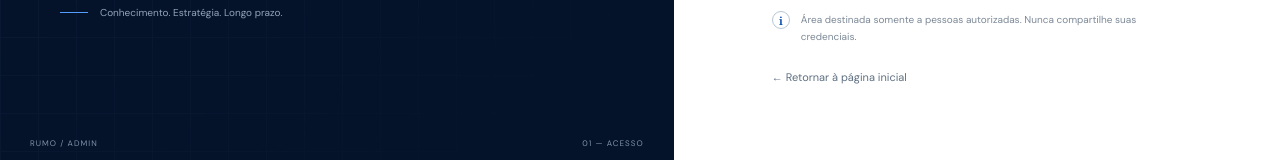
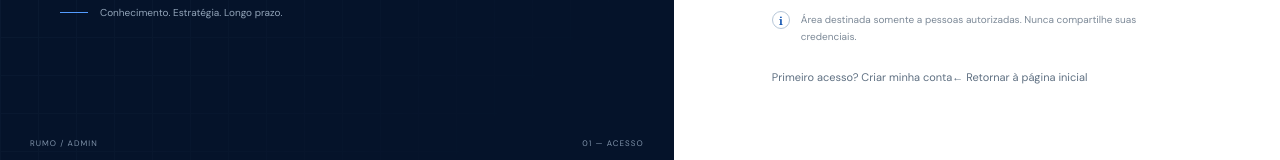
Before and after one commit to mayconjzj/Rumo-Blog, a Next.js app: page /login in a window 1280 px wide. Shown: the part 577-737 px from the top of the page. Built offline with nearby package versions, Linux system fonts and the light colour scheme.

Commit message:
Link first-access account setup from admin login

```diff
--- a/app/login/page.tsx
+++ b/app/login/page.tsx
@@ -98,6 +98,7 @@ export default function AdminLoginPage() {
               <span className="security-symbol" aria-hidden="true">i</span>
               <p>Área destinada somente a pessoas autorizadas. Nunca compartilhe suas credenciais.</p>
             </div>
+            <Link className="login-home-link" href="/primeiro-acesso">Primeiro acesso? Criar minha conta</Link>
             <Link className="login-home-link" href="/">← Retornar à página inicial</Link>
           </div>
         </section>
```
